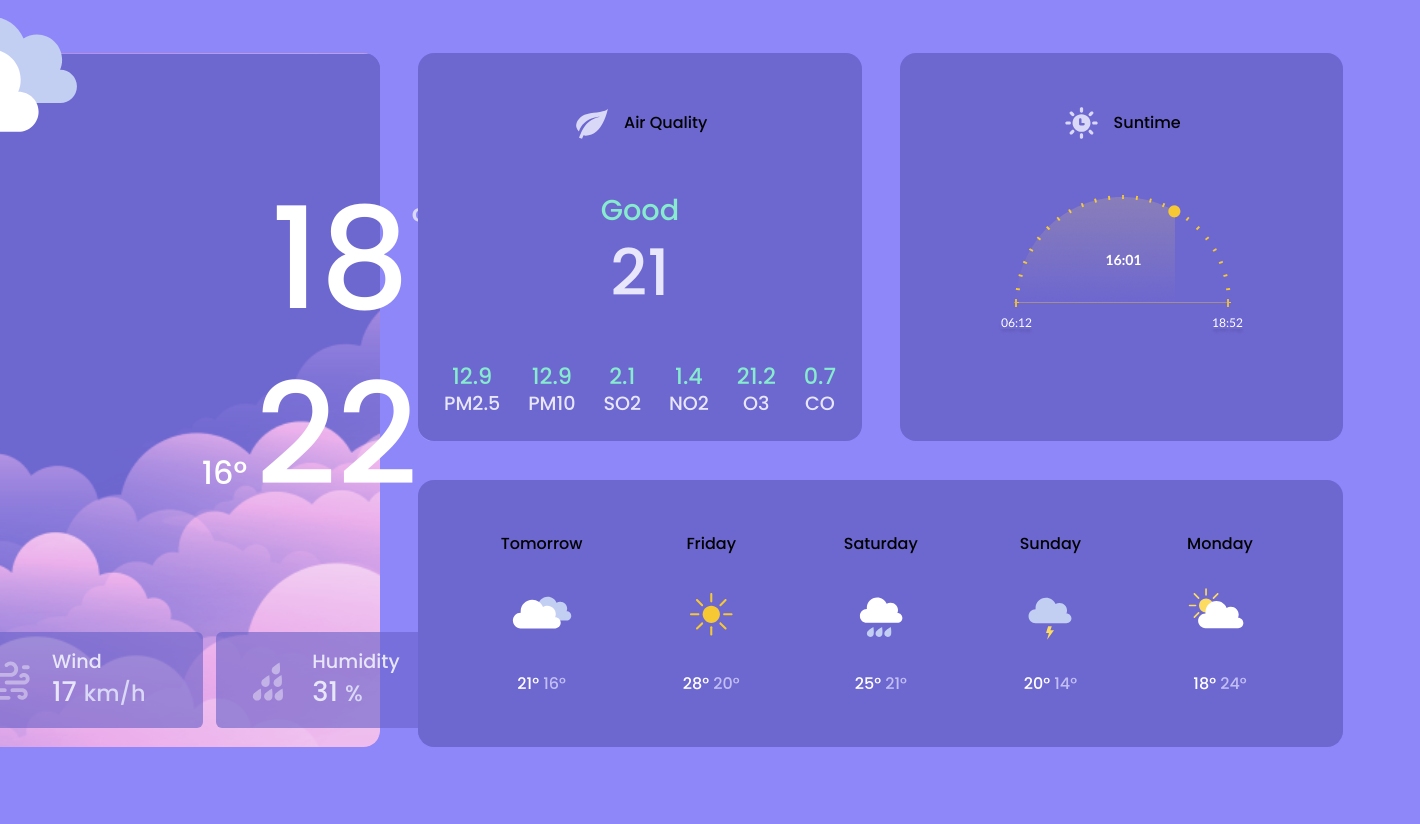
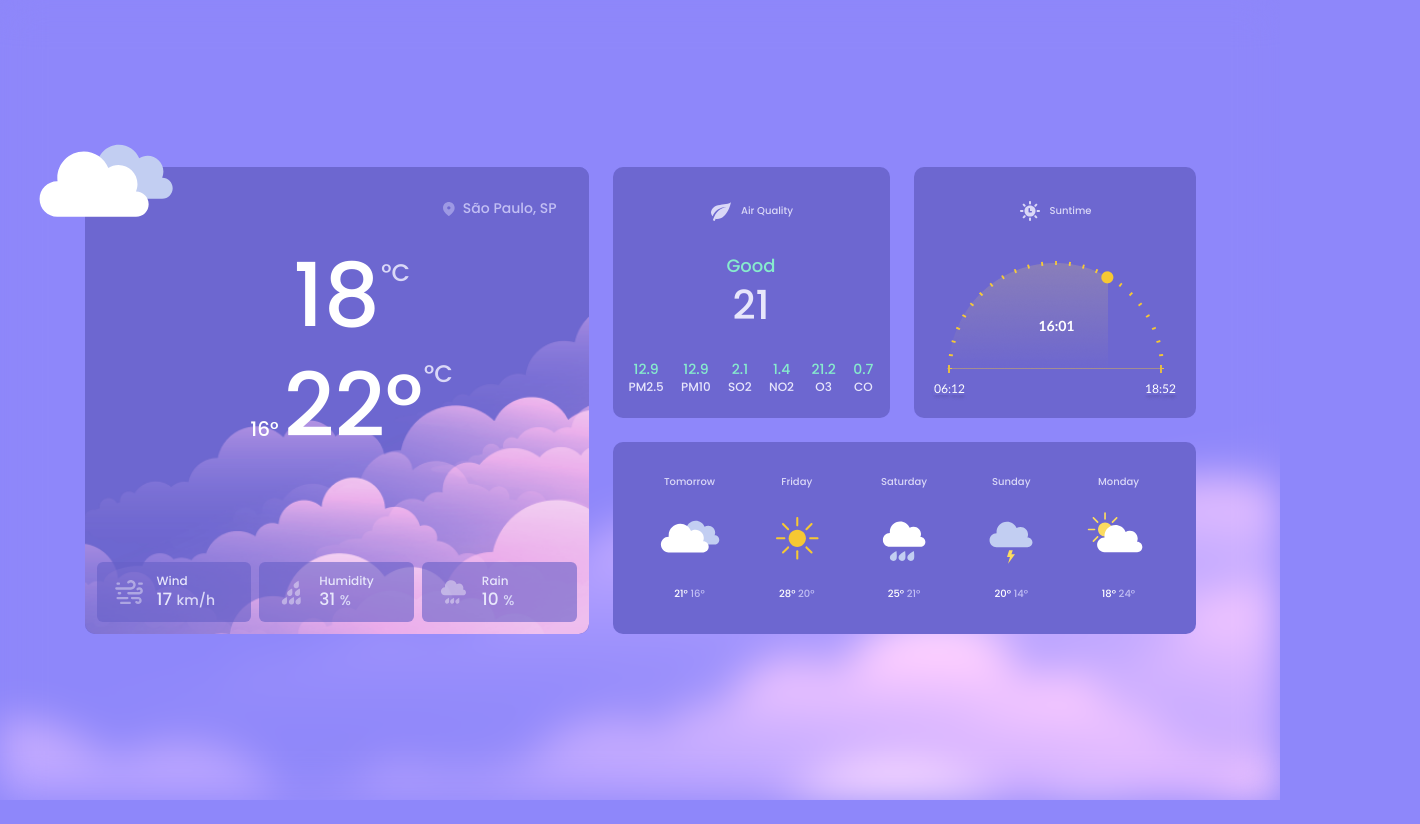
Before and after one commit to claytonfortunato/Weather-10, a React (Vite) app: page / in a window 1280 px wide. Shown: the whole page, 1420 px wide, since content can reach past the window. After the commit the page ends 800 px from the top, so only its background shows below. Built offline with nearby package versions, Linux system fonts and the light colour scheme.

Commit message:
feat: projeto finalizado

```diff
--- a/src/components/Weather/styles.ts
+++ b/src/components/Weather/styles.ts
@@ -43,6 +43,14 @@ export const Container = styled.div`
       background-size: contain;
     }
   }
+
+  @media (min-width: 1300px) {
+    &::after {
+      left: -8.2rem;
+      width: 17.6rem;
+      height: 17.6rem;
+    }
+  }
 `;
 
 export const ContainerTemp = styled.div`
--- a/src/style/Globalstyle.ts
+++ b/src/style/Globalstyle.ts
@@ -1,6 +1,12 @@
 import { createGlobalStyle } from "styled-components";
 
+import bodyBackground from "../assets/body-background.png";
+
 export const GlobalStyle = createGlobalStyle`
+    :root {
+        font-size: 62.5%;
+    }
+
     * {
         margin: 0;
         padding: 0;
@@ -9,13 +15,30 @@ export const GlobalStyle = createGlobalStyle`
     }
 
     body {
-        height: 100vh;
-        width: 100%;
+        min-height: 100vh;
+        min-width: 37.2rem;
+
 
         display: flex;
         justify-content: center;
         align-items: center;
 
         background-color: ${(props) => props.theme.background.purple500};
+        color: ${(props) => props.theme.colors.gray300};
+
+        position: relative;
+
+        &::before {
+            content: '';
+            position: absolute;
+            width: 100%;
+            height: 100%;
+
+            background-image: url(${bodyBackground});
+            background-repeat: no-repeat;
+            background-size: cover;
+
+            filter: blur(20px);
+        }
     }
 `;
```
